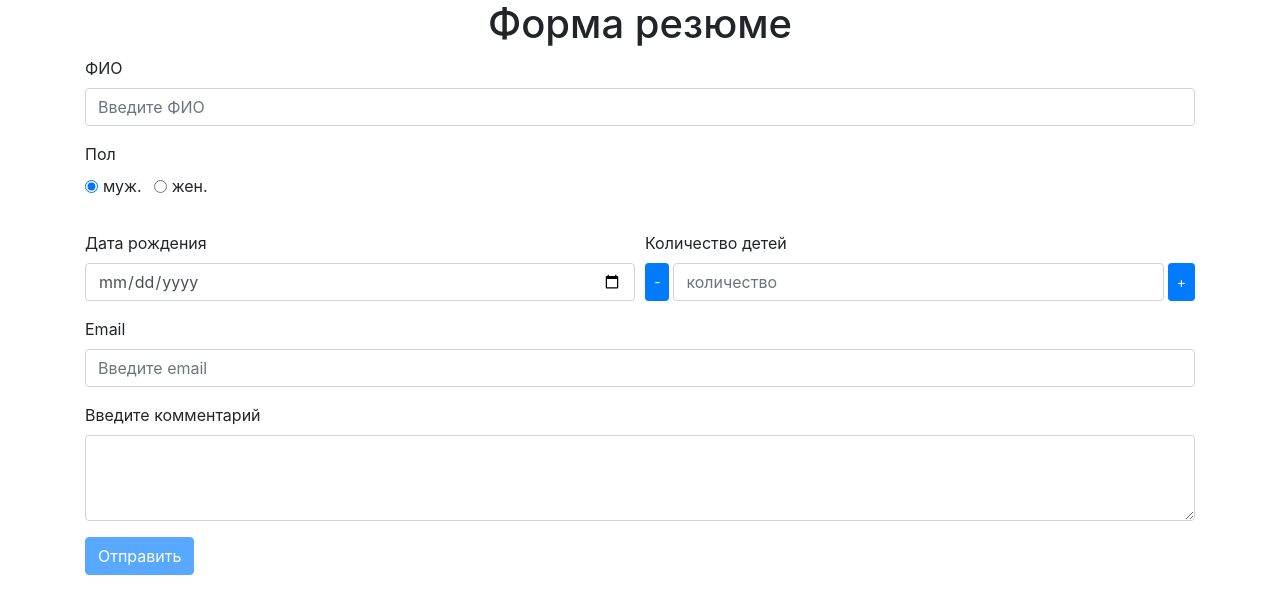
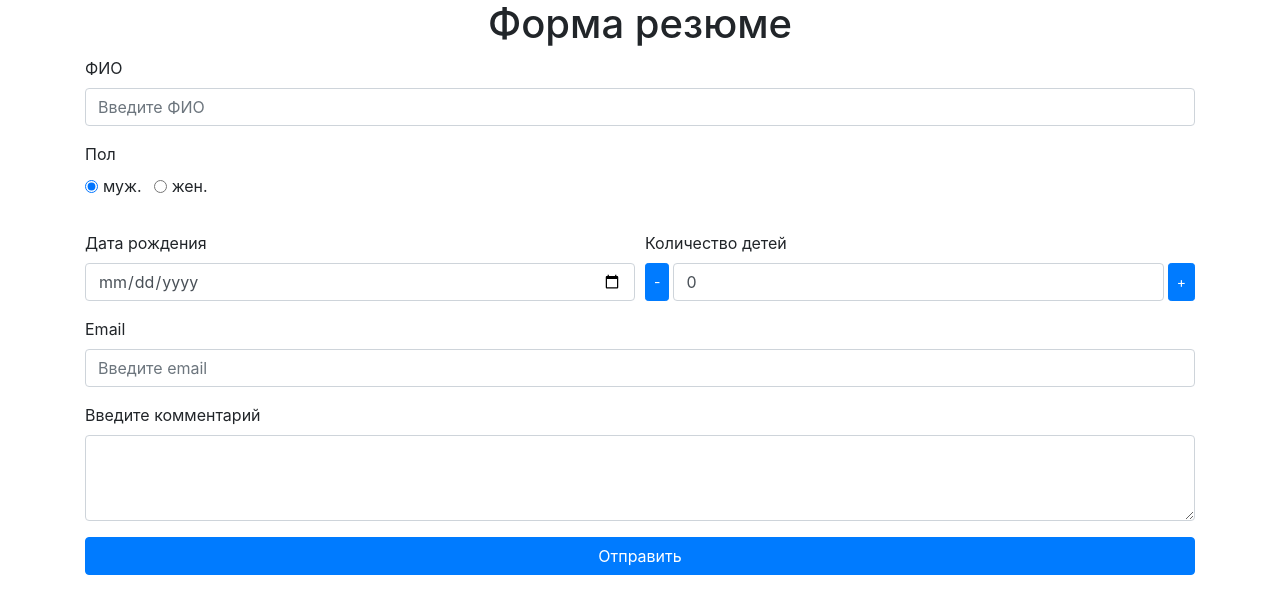
Before and after one commit to sarlackdevelopment/tsum, an Angular app in the folder tsum/: page / in a window 1280 px wide. Shown: the top 614 px of the page. Built offline with nearby package versions, Linux system fonts and the light colour scheme.

Commit message:
Сброс и блокировка формы

```diff
--- a/tsum/src/app/form/form.component.html
+++ b/tsum/src/app/form/form.component.html
@@ -1,7 +1,7 @@
-<form class="container" [formGroup]="form" (ngSubmit)="submit()">
-    <h1 class="text-center">Форма резюме</h1>
 
-    <!--<fio-component></fio-component>
+<!--<form class="container" [formGroup]="form" (ngSubmit)="submit()">
+    <fieldset [disabled]="disabled">
+        <fio-component></fio-component>
 
         <div class="form-row">
             <family-component class="col-md-6"></family-component>
@@ -14,8 +14,13 @@
         <email-component></email-component>
         <comment-component></comment-component>
 
-    <button class="btn btn-primary" type="submit" [disabled]="form.invalid">Отправить</button>-->
+        <button class="btn btn-primary" type="submit" [disabled]="form.invalid">Отправить</button>
+    </fieldset>
+</form>-->
 
+<form class="container" [formGroup]="form" (ngSubmit)="submit()">
+    <fieldset [disabled]="disabled">
+        <h1 class="text-center">Форма резюме</h1>
 
         <div class="form-group">
             <label for="fio">ФИО</label>
@@ -32,7 +37,7 @@
             <div *ngIf="toggleFamily" class="col-md-6 form-group">
                 <label for="birthDate">Семейное положение</label>
                 <select class="form-control">
-                <option [selected]="selectedGender">Выбор...</option>
+                    <option selected>Выбор...</option>
                     <option *ngIf="male">Женат</option>
                     <option *ngIf="!male">Замужем</option>
                     <option>Нет</option>
@@ -84,22 +89,21 @@
             <div class="col-md-6 form-group">
                 <label for="countOfChildren">Количество детей</label>
                 <div class="d-flex">
-                <button type="button" class="btn btn-primary btn-sm mr-1">-</button>
-                <input type="text" class="form-control" id="countOfChildren" aria-describedby="countOfChildrenHelp" placeholder="количество">
-                <button type="button" class="btn btn-primary btn-sm ml-1">+</button>
+                    <button type="button" class="btn btn-primary btn-sm mr-1" (click)="childs('decrease')">-</button>
+                    <input type="text" class="form-control" id="countOfChildren" aria-describedby="countOfChildrenHelp" placeholder="количество" [value]="countOfChilds">
+                    <button type="button" class="btn btn-primary btn-sm ml-1" (click)="childs('increase')">+</button>
                 </div>
             </div>
         </div>
         <div class="form-group">
             <label for="emailAddress">Email</label>
-        <input type="email" class="form-control" id="emailAddress" aria-describedby="emailHelp" placeholder="Введите email">
-        <!--<small id="emailHelp" class="form-text text-muted">We'll never share your email with anyone else.</small>-->
+            <input type="email" class="form-control" id="emailAddress" aria-describedby="emailHelp" placeholder="Введите email" formControlName="email">
         </div>
         <div class="form-group">
             <label for="comment">Введите комментарий</label>
             <textarea class="form-control" id="comment" rows="3"></textarea>
         </div>
 
-    <button class="btn btn-primary" type="submit" [disabled]="form.invalid">Отправить</button>
-
+        <button class="btn btn-primary btn-block" type="submit">Отправить</button>
+    </fieldset>
 </form>
--- a/tsum/src/app/form/form.component.ts
+++ b/tsum/src/app/form/form.component.ts
@@ -10,6 +10,10 @@ export class FormComponent implements OnInit {
   form: FormGroup
   toggleFamily = false
   male = true
+  countOfChilds = 0
+  areYouKidding = false
+  counterTry = 0
+  disabled=false
 
   ngOnInit() {
     this.form = new FormGroup({
@@ -18,7 +22,12 @@ export class FormComponent implements OnInit {
           Validators.required,
           Validators.pattern('^(?! )(?!.* $)[а-яА-ЯёЁ -]+$')
         ]),
-      birthDate: new FormControl('', Validators.required)
+      birthDate: new FormControl('', Validators.required),
+      email: new FormControl('',
+        [
+          Validators.required,
+          Validators.email
+        ])
     })
   }
 
@@ -32,7 +41,35 @@ export class FormComponent implements OnInit {
 
   }
 
+  childs(operation) {
+    switch (operation) {
+      case 'decrease':
+        if (this.countOfChilds != 0) {
+          this.countOfChilds--
+        }
+        break
+      case 'increase':
+        if (this.countOfChilds > 14) {
+          this.areYouKidding = true
+        }
+        this.countOfChilds++
+        break
+    }
+  }
+
   submit() {
-    //console.log(this.ghj)
+
+    if (this.form.invalid) {
+      this.disabled = true
+      setTimeout(() => this.disabled = false, 3000)
+      if (this.counterTry > 2) {
+        this.form.reset()
+        this.counterTry = 0
+      }
+      this.counterTry++
+    } else {
+
+    }
+
   }
 }
```
Lines whose indentation alone changed are shown as unchanged.
